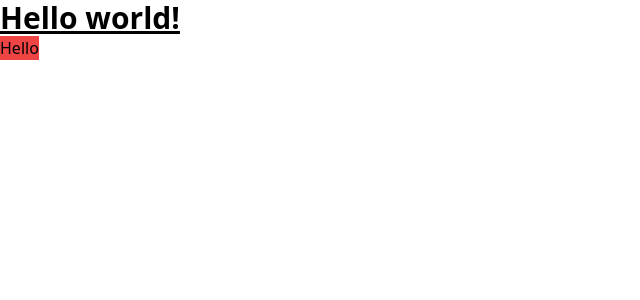
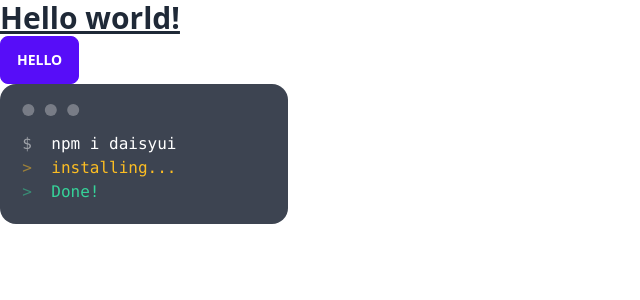
Before and after one commit to Squirkyy/thiccest-champ, a Next.js app: page / in a window 1280 px wide. Shown: the top 300 px of the page, without its empty margins (0-640 px from the left). Built offline with nearby package versions, Linux system fonts and the light colour scheme.

Commit message:
added Daisy UI to Tailwind

```diff
--- a/package.json
+++ b/package.json
@@ -9,6 +9,7 @@
     "lint": "next lint"
   },
   "dependencies": {
+    "daisyui": "^2.24.0",
     "next": "12.2.5",
     "react": "18.2.0",
     "react-dom": "18.2.0"
@@ -21,6 +22,8 @@
     "eslint": "8.22.0",
     "eslint-config-next": "12.2.5",
     "postcss": "^8.4.16",
+    "prettier": "^2.7.1",
+    "prettier-plugin-tailwindcss": "^0.1.13",
     "tailwindcss": "^3.1.8",
     "typescript": "4.7.4"
   }
--- a/src/pages/index.tsx
+++ b/src/pages/index.tsx
@@ -1,16 +1,25 @@
-import type { NextPage } from 'next'
-import Head from 'next/head'
-import Image from 'next/image'
-
+import type { NextPage } from "next";
 const Home: NextPage = () => {
   return (
-      <>
-          <h1 className="text-3xl font-bold underline">
-              Hello world!
-          </h1>
-      <button className={"bg-red-500"}>Hello</button>
-      </>
-  )
-}
+    <>
+      <h1 className="text-3xl font-bold underline">Hello world!</h1>
+      <button className="btn btn-primary">Hello</button>
+      <div className="flex flex-row">
+        <div className="mockup-code justify-center">
+          <pre data-prefix="$">
+            <code>npm i daisyui</code>
+          </pre>
 
-export default Home
+          <pre data-prefix=">" className="text-warning">
+            <code>installing...</code>
+          </pre>
+          <pre data-prefix=">" className="text-success">
+            <code>Done!</code>
+          </pre>
+        </div>
+      </div>
+    </>
+  );
+};
+
+export default Home;
--- a/tailwind.config.js
+++ b/tailwind.config.js
@@ -1,11 +1,8 @@
 /** @type {import('tailwindcss').Config} */
 module.exports = {
-  content: [
-    "src/pages/**/*.{js,ts,jsx,tsx}",
-    "src/components/**/*.{js,ts,jsx,tsx}",
-  ],
+  content: ["./src/**/*.{js,ts,jsx,tsx}"],
   theme: {
     extend: {},
   },
-  plugins: [],
-}
+  plugins: [require("daisyui")],
+};
```
Also changed, not shown: 1 other file (tests, documents, lock files or other folders).
